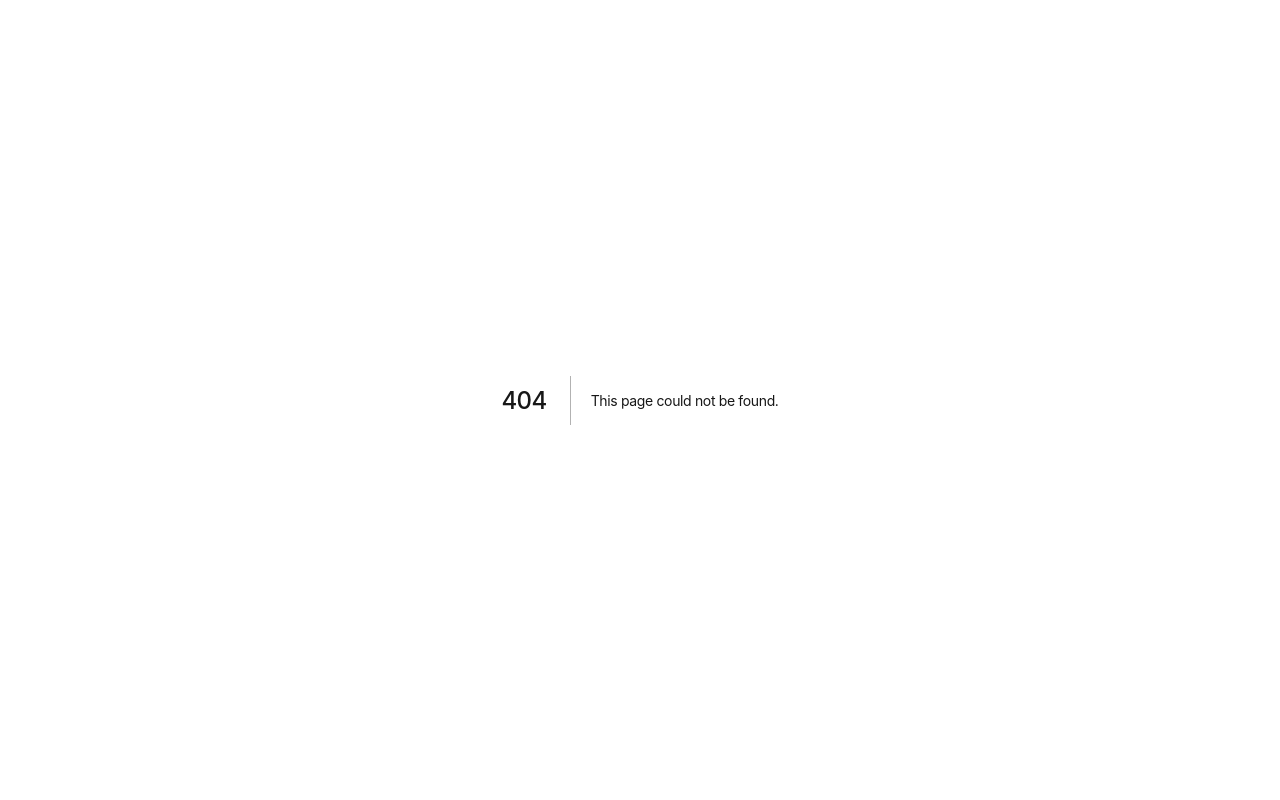
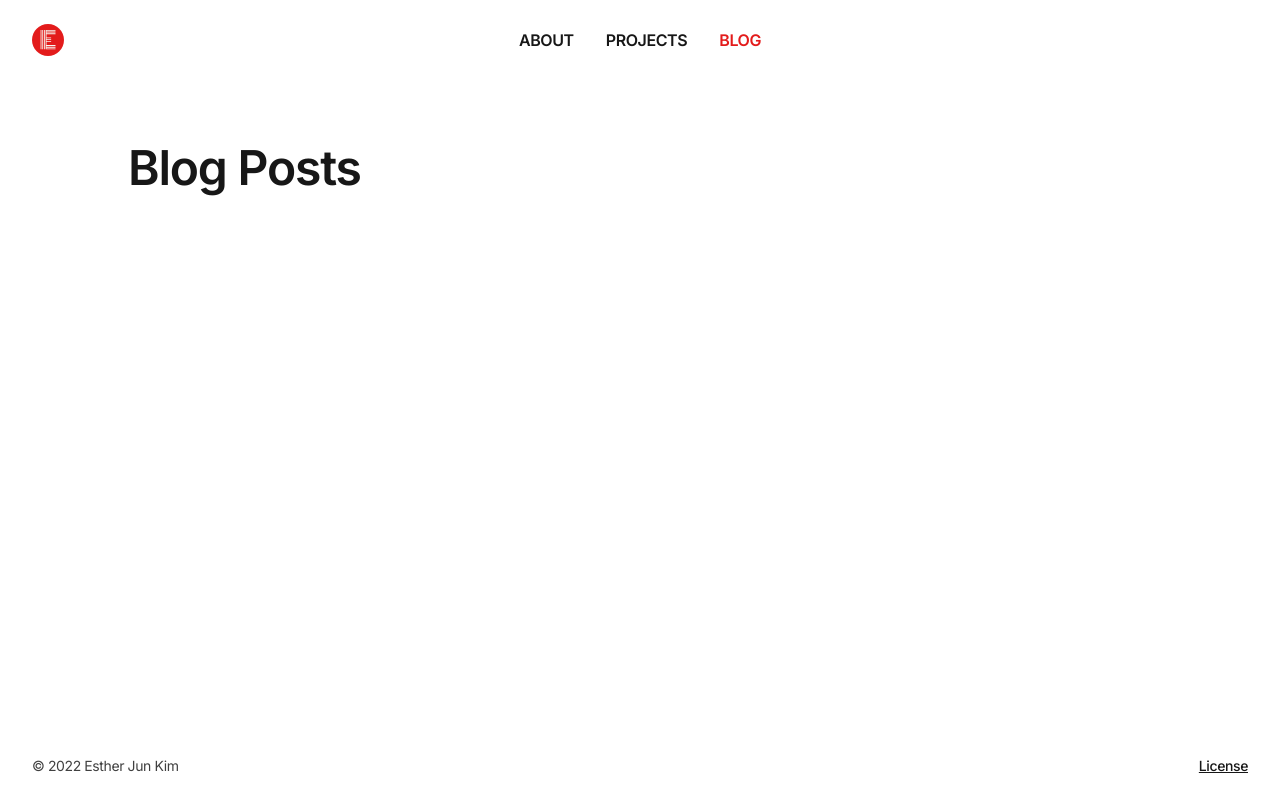
Before and after one commit to estherjk/esthermakes.tech, a Next.js app: page /blog in a window 1280 px wide. Before the commit this address had no page. Built offline with nearby package versions, Linux system fonts and the light colour scheme.

Commit message:
Introduce Blog page

```diff
--- a/src/components/Navbar.tsx
+++ b/src/components/Navbar.tsx
@@ -14,6 +14,10 @@ export const Navbar = () => {
     {
       title: 'Projects',
       url: '/projects',
+    },
+    {
+      title: 'Blog',
+      url: '/blog',
     },
   ];
 
--- /dev/null
+++ b/src/pages/blog.tsx
@@ -0,0 +1,16 @@
+import { Title } from '@src/components/Typography';
+import { BaseLayout } from '@src/layouts';
+
+const BlogPage = () => {
+  return (
+    <BaseLayout title="About" image="/images/headshot.jpg">
+      <div className="w-full max-w-5xl mx-auto">
+        <div className="mb-8">
+          <Title>Blog Posts</Title>
+        </div>
+      </div>
+    </BaseLayout>
+  );
+};
+
+export default BlogPage;
```
